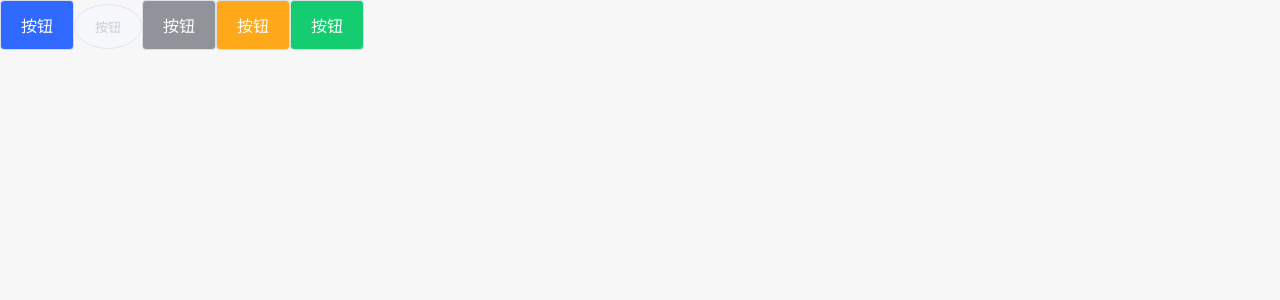
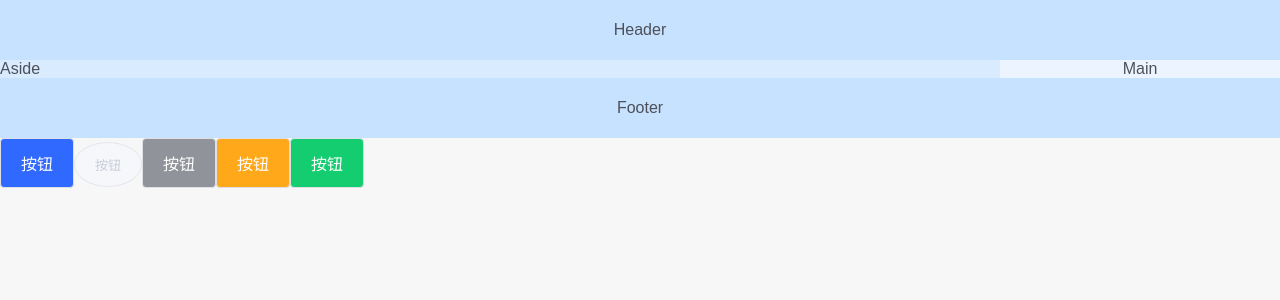
Before and after one commit to 2WeirDo/weirdo-ui, a Vue app: page / in a window 1280 px wide. Before the commit this address had no page. Shown: the top 300 px of the page. Built offline with nearby package versions, Linux system fonts and the light colour scheme.

Commit message:
添加Container组件

```diff
--- a/src/App.vue
+++ b/src/App.vue
@@ -1,11 +1,25 @@
 <script setup lang="ts">
 // import { RouterView } from 'vue-router'
 import ElButton from './components/Button/Button.vue'
+import ElContainer from './components/Container/Container.vue'
+import ElAside from './components/Container/Aside.vue'
+import ElHeader from './components/Container/Header.vue'
+import ElFooter from './components/Container/Footer.vue'
+import ElMain from './components/Container/Main.vue'
 </script>
 
 <template>
   <!-- <RouterView /> -->
+
   <div>
+    <el-container>
+      <el-header></el-header>
+      <el-container>
+        <el-aside :width="1000"></el-aside>
+        <el-main></el-main>
+      </el-container>
+      <el-footer></el-footer>
+    </el-container>
     <el-button>按钮</el-button>
     <el-button type="danger" size="small" circle disabled>按钮</el-button>
     <el-button type="info">按钮</el-button>
--- a/src/components/Button/Button.vue
+++ b/src/components/Button/Button.vue
@@ -7,6 +7,8 @@
     :autofocus="autofocus"
     :type="nativeType"
   >
+  <!-- 单独的disabled属性是为了便于禁用绑定到button上的事件，比如：点击事件 -->
+  <!-- class里的is-disabled是为了给按钮添加禁用的样式。 -->
     <slot></slot>
   </button>
 </template>
@@ -33,6 +35,7 @@ defineExpose({
 
 // 计算button的样式类
 const computedClass = computed(() => {
+  // 通过props属性，从父组件接收到
   const { type, size, round, loading, circle, disabled, plain } = props
   return [
     type ? 'el-button--' + type : '',
--- /dev/null
+++ b/src/components/Container/Aside.vue
@@ -0,0 +1,19 @@
+<template>
+  <aside class="el-aside" :style="computedStyle">
+    <slot>Aside</slot>
+  </aside>
+</template>
+<script lang="ts" setup>
+import { computed } from 'vue'
+import type { WidthProps } from './types'
+defineOptions({
+  name: 'ElAside'
+})
+const props = defineProps<WidthProps>()
+const computedStyle = computed(() => {
+  return {
+    width: (props.width || 200) + 'px'
+  }
+})
+</script>
+<style lang=""></style>
--- /dev/null
+++ b/src/components/Container/Container.vue
@@ -0,0 +1,56 @@
+<template>
+  <section :class="containerClass">
+    <slot></slot>
+  </section>
+</template>
+<script setup lang="ts">
+import { computed, useSlots } from 'vue'
+import type { Component, VNode } from 'vue'
+// defineOptions : 这个宏可以用来直接在 <script setup> 中声明组件选项，而不必使用单独的 <script> 块：
+// 这是一个宏定义，选项将会被提升到模块作用域中，无法访问 <script setup> 中不是字面常数的局部变量。
+defineOptions({
+  name: 'ElContainer'
+})
+interface ContainerProps {
+  direction?: 'horizontal' | 'vertical'
+}
+const slots = useSlots()
+// 判断布局方向是否是Vertical
+const isVertical = computed(() => {
+  // 如果props.direction等于'vertical'，返回true
+  if (props.direction === 'vertical') {
+    return true
+  } else if (props.direction === 'horizontal') {
+    // 如果props.direction等于'horizontal'，返回false
+    return false
+  }
+  // 如果插槽存在且有默认插槽内容
+  if (slots && slots.default) {
+    // 使用slots.default获取默认插槽中的所有vNode节点
+    const vNodes: VNode[] = slots.default()
+    // 遍历 vNode节点数组，如果存在el-header/el-footer
+    return vNodes.some((vNode) => {
+      // 将 vNode.type 断言为 Component 类型，然后获取组件类型属性 name
+      const tag = (vNode.type as Component).name
+      return tag === 'ElHeader' || tag === 'ElFooter'
+    })
+  } else {
+    // 插槽不存在或者没有默认插槽内容，返回false
+    return false
+  }
+})
+/*
+  'horizontal' | 'vertical'
+  子元素中有 el-header 或 el-footer 时为 vertical，否则为 horizontal
+  根据是否包含 el-header 或 el-footer 子组件设置容器的方向
+  */
+const props = defineProps<ContainerProps>()
+const containerClass = computed(() => {
+  return {
+    'el-container': true,
+    'el-container-horizontal': !isVertical.value,
+    'el-container-vertical': isVertical.value
+  }
+})
+</script>
+<style></style>
--- /dev/null
+++ b/src/components/Container/Footer.vue
@@ -0,0 +1,19 @@
+<template>
+  <footer class="el-footer" :style="footerHeight">
+    <slot>Footer</slot>
+  </footer>
+</template>
+<script lang="ts" setup>
+import { computed } from 'vue'
+import type { HeightProps } from './types'
+defineOptions({
+  name: 'ElFooter'
+})
+const props = defineProps<HeightProps>()
+const footerHeight = computed(() => {
+  return {
+    height: (props.height || 60) + 'px'
+  }
+})
+</script>
+<style lang=""></style>
--- /dev/null
+++ b/src/components/Container/Header.vue
@@ -0,0 +1,19 @@
+<template>
+  <header class="el-header" :style="headerHeight">
+    <slot>Header</slot>
+  </header>
+</template>
+<script lang="ts" setup>
+import { computed } from 'vue'
+import type { HeightProps } from './types'
+defineOptions({
+  name: 'ElHeader'
+})
+const props = defineProps<HeightProps>()
+const headerHeight = computed(() => {
+  return {
+    height: (props.height || 60) + 'px'
+  }
+})
+</script>
+<style lang=""></style>
--- /dev/null
+++ b/src/components/Container/Main.vue
@@ -0,0 +1,11 @@
+<template>
+  <main class="el-main">
+    <slot>Main</slot>
+  </main>
+</template>
+<script lang="ts" setup>
+defineOptions({
+  name: 'ElMain'
+})
+</script>
+<style></style>
--- /dev/null
+++ b/src/components/Container/index.ts
@@ -0,0 +1,9 @@
+import type { App } from 'vue'
+import Container from './Container.vue'
+
+// 注册组件
+Container.install = function (app: App) {
+  app.component(Container.name, Container)
+}
+export default Container
+export * from './types'
--- /dev/null
+++ b/src/components/Container/style.css
@@ -0,0 +1,46 @@
+.el-container {
+  display: flex;
+  width: 100%;
+  height: 100%;
+  /* height: 100vh; */
+  flex: 1;
+  box-sizing: border-box;
+}
+
+.el-container-vertical {
+  flex-direction: column;
+}
+.el-container-horizontal {
+  flex-direction: row;
+}
+.el-header,
+.el-footer,
+.el-aside,
+.el-main {
+  background-color: var(--el-color-layout-header);
+  color: var(--el-text-color-primary);
+  box-sizing: border-box;
+}
+.el-aside {
+  background-color: var(--el-color-layout-aside);
+}
+.el-main {
+  background-color: var(--el-color-layout-main);
+}
+.el-header,
+.el-footer
+{
+  line-height: 60px;
+  text-align: center;
+}
+.el-aside {
+  height: 100%;
+}
+.el-main {
+  flex: 1;
+  text-align: center;
+}
+.common-layout {
+  height: 210px;
+  box-sizing: border-box;
+}
--- /dev/null
+++ b/src/components/Container/types.ts
@@ -0,0 +1,6 @@
+export interface HeightProps {
+  height?: number
+}
+export interface WidthProps {
+  width?: number
+}
--- a/src/styles/index.css
+++ b/src/styles/index.css
@@ -1,3 +1,4 @@
 @import './reset.css';
 @import './variable.css';
 @import '../components/Button/style.css';
+@import '../components/Container/style.css'
```
